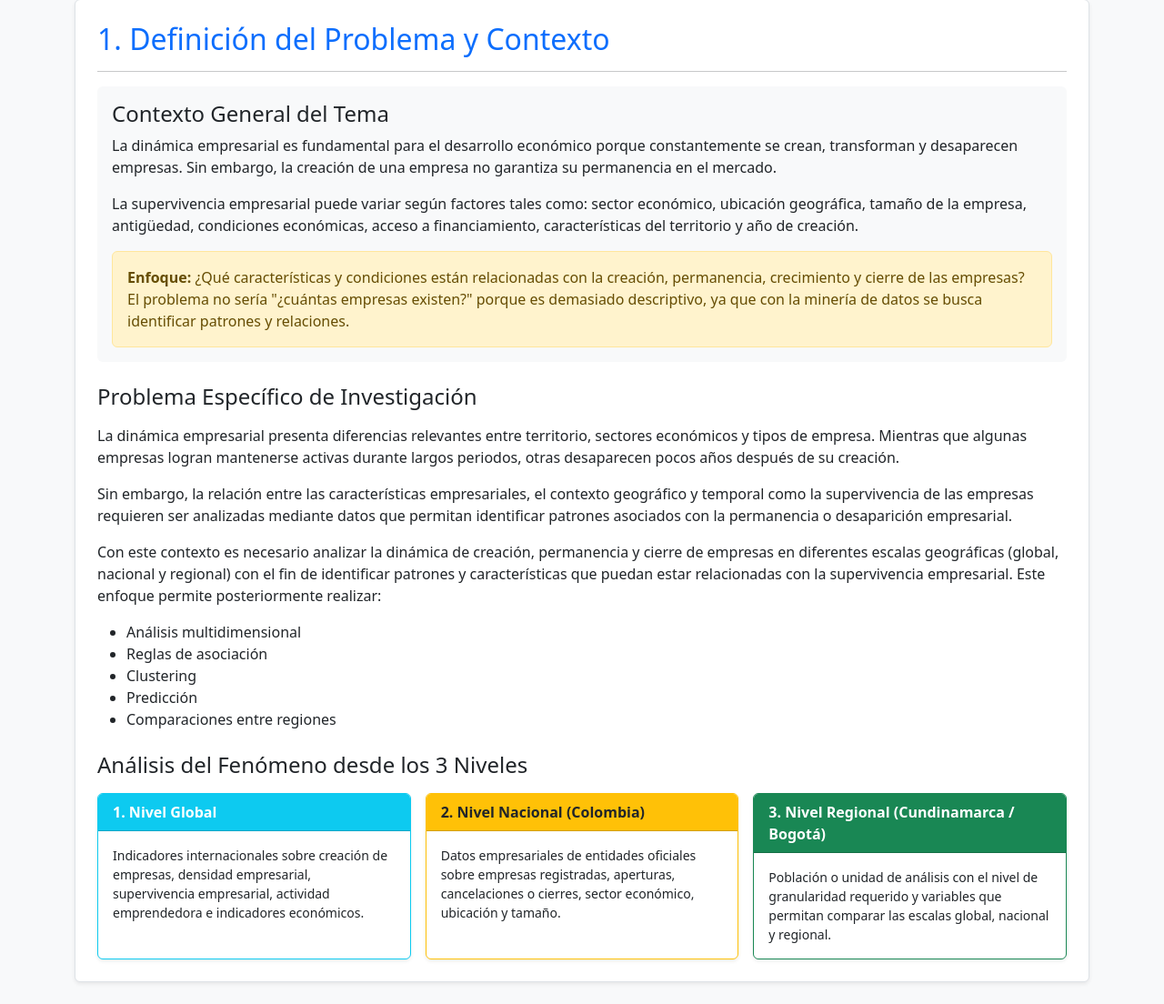
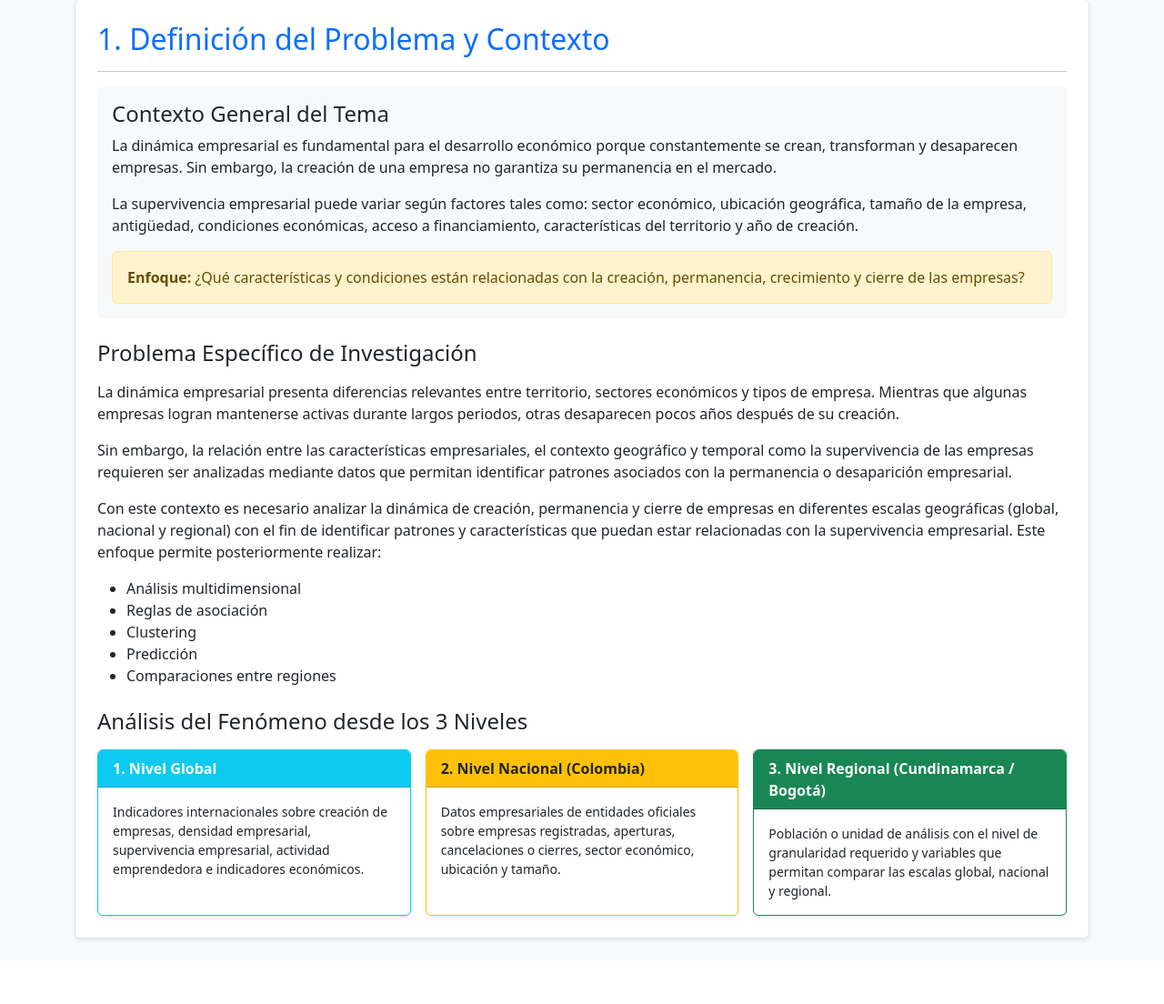
Before and after one commit to Tayrun/Dinamica-Empresarial, a Flask app: page /etapa1/1-problema-contexto in a window 1280 px wide. Shown: the part 81-1185 px from the top of the page at 91% size. After the commit the page ends 1116 px from the top, so only its background shows below. Run offline with Flask 3, Linux system fonts and the light colour scheme.

Commit message:
cambio en enfoque

```diff
--- a/templates/etapa1/1_problema.html
+++ b/templates/etapa1/1_problema.html
@@ -15,7 +15,7 @@
                 La supervivencia empresarial puede variar según factores tales como: sector económico, ubicación geográfica, tamaño de la empresa, antigüedad, condiciones económicas, acceso a financiamiento, características del territorio y año de creación.
             </p>
             <div class="alert alert-warning mb-0" role="alert">
-                <strong>Enfoque:</strong> ¿Qué características y condiciones están relacionadas con la creación, permanencia, crecimiento y cierre de las empresas? El problema no sería "¿cuántas empresas existen?" porque es demasiado descriptivo, ya que con la minería de datos se busca identificar patrones y relaciones.
+                <strong>Enfoque:</strong> ¿Qué características y condiciones están relacionadas con la creación, permanencia, crecimiento y cierre de las empresas?
             </div>
         </div>
     </div>
```
